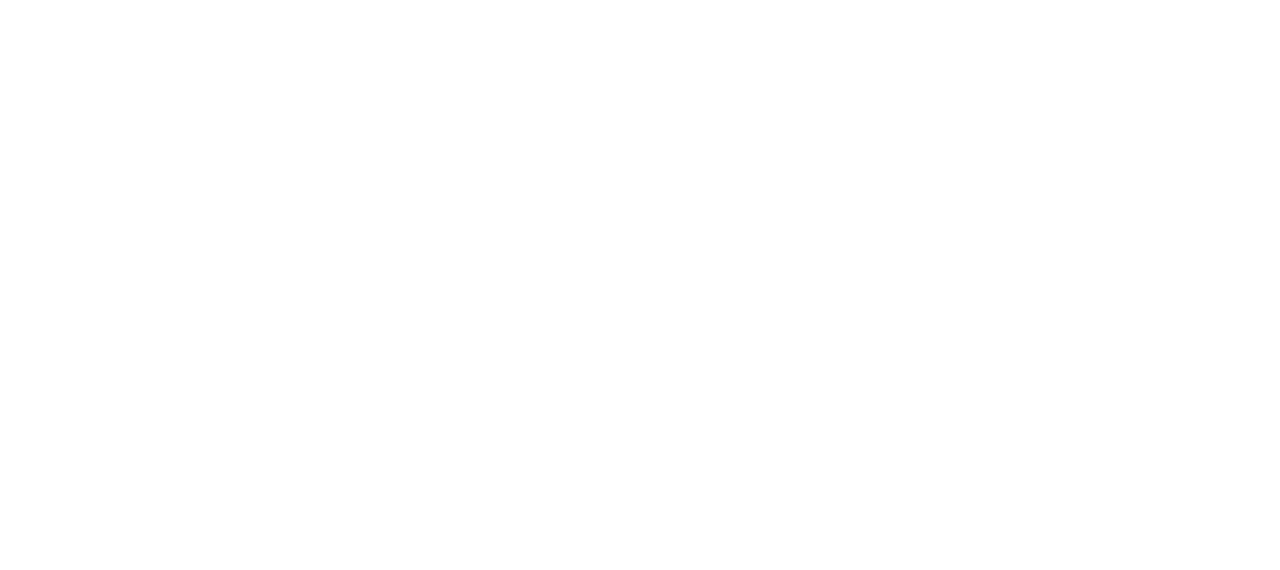
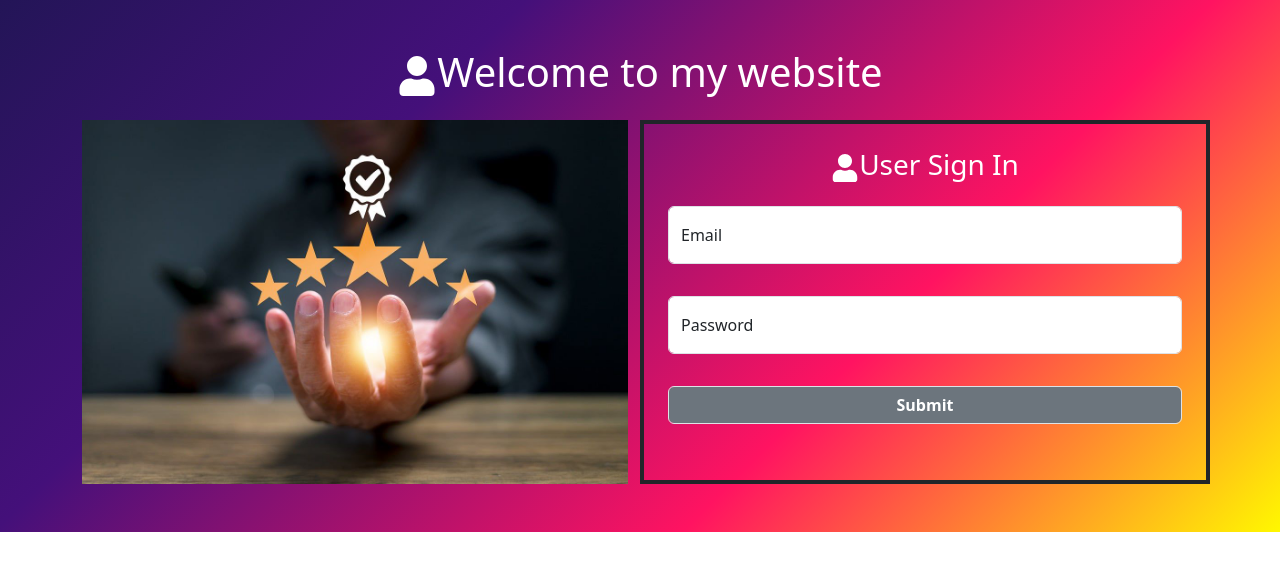
Before and after one commit to MEHULWAGHELA/project, a React (Create React App) app in the folder frontend/: page /signIn in a window 1280 px wide. Before the commit this address had no page. Shown: the top 570 px of the page. Built offline with nearby package versions, Linux system fonts and the light colour scheme.

Commit message:
sign-in token occur

```diff
--- a/frontend/package.json
+++ b/frontend/package.json
@@ -11,6 +11,7 @@
     "chart.js": "^4.3.3",
     "react": "^18.2.0",
     "react-chartjs-2": "^5.2.0",
+    "react-cookie": "^6.1.0",
     "react-dom": "^18.2.0",
     "react-hook-form": "^7.45.4",
     "react-icons": "^4.10.1",
--- a/frontend/src/App.js
+++ b/frontend/src/App.js
@@ -13,7 +13,7 @@
 import Orders from './components/pages/Orders';
 
 function App() {
-  let [isLogin, setIsLogin] = useState(true)
+  let [isLogin, setIsLogin] = useState(false)
   return (
     <div className="App">
       <Container fluid className='g-0'>
--- a/frontend/src/components/Login/SignIn.jsx
+++ b/frontend/src/components/Login/SignIn.jsx
@@ -1,8 +1,84 @@
-import React from 'react'
 import '../../styles/login/signin.scss'
+import React, { Fragment, useEffect, useState } from 'react'
+import { Col, Container, Form, FormGroup, input, Label, Row } from 'reactstrap'
+import { useForm } from 'react-hook-form';
+import { useDispatch, useSelector } from 'react-redux';
+import { FaUser } from 'react-icons/fa'
+import { signin } from '../../redux/action/signInAction';
+
 const SignIn = () => {
+  let state = useSelector((state) => state)
+  let dispatch = useDispatch()
+  const { register, handleSubmit, formState: { errors } } = useForm();
+
+  useEffect(() => {
+    console.log(state.signin)
+  }, [state])
+
+  const onSubmit = (data) => {
+    console.log(data)
+    dispatch(signin(data))
+  }
   return (
-    <div>SignIn</div>
+    <Fragment>
+      {console.log(state.signin)}
+      <Container fluid className='py-5 userForm'>
+        <Container>
+          <h1 className='text-center text-white mb-4'><FaUser /><span className='vertical-align-center'>Welcome to my website</span></h1>
+          <Row>
+            <Col xs={12} md={6}>
+              <div className='w-100'>
+                <img src={require("../../assets/images/Dashboard.jpg")} className='w-100' alt="" />
+              </div>
+            </Col>
+            <Col xs={12} md={6} className='p-4 border border-4 border-dark'>
+              <div className=''>
+                <h1 className='text-center text-white mb-4 fs-3'><FaUser /><span className='vertical-align-center'>User Sign In</span></h1>
+                <Form onSubmit={handleSubmit(onSubmit)}>
+                  <Row className='gx-4 gy-3'>
+                    <Col xs={12}>
+                      <FormGroup floating>
+                        <input
+                          id="email"
+                          name="email"
+                          placeholder="Email"
+                          type="email"
+                          className='form-control'
+                          {...register("email", { required: true })}
+                        />
+                        <Label for="email">
+                          Email
+                        </Label>
+                        {errors.email && <span className='text-warning'>This field is required</span>}
+                      </FormGroup>
+                    </Col>
+                    <Col xs={12} >
+                      <FormGroup floating>
+                        <input
+                          id="password"
+                          name="password"
+                          placeholder="password"
+                          type="number"
+                          className='form-control'
+                          {...register("password", { required: true })}
+                        />
+                        <Label for="password">
+                          Password
+                        </Label>
+                        {errors.password && <span className='text-warning'>This field is required</span>}
+                      </FormGroup>
+                    </Col>
+                  </Row>
+                  <div className='mt-3 '>
+                    <input type="submit" className='form-control bg-secondary fw-bold text-white' />
+                  </div>
+                </Form>
+              </div>
+            </Col>
+          </Row>
+        </Container>
+      </Container>
+    </Fragment>
   )
 }
 
--- a/frontend/src/components/Login/SignUp.jsx
+++ b/frontend/src/components/Login/SignUp.jsx
@@ -10,26 +10,23 @@
   let dispatch = useDispatch()
   const { register, handleSubmit, formState: { errors } } = useForm();
   const onSubmit = (data) => {
-    let formData = new FormData()
-    formData.append('address', data.userName)
-    formData.append('email', data.email)
-    formData.append('mobile', data.mobile)
-    formData.append('postalCode', data.postalCode)
-    formData.append('birthDate', data.birthDate)
-    formData.append('officeContact', data.officeContact)
-    formData.append('qualification', data.qualification)
-    formData.append('address', data.address)
-    formData.append('password', data.password)
-    formData.append('confirmPassword', data.confirmPassword)
-    formData.append('userName', data.gender)
-    formData.append('userImage', data.userImage)
-    formData.append('city', data.city)
-    formData.append('state', data.state)
-    formData.append('address', data.country)
-    for (let x of formData.entries()) {
-      console.log(x)
-    }
-    dispatch(setUserData(data))
+    let formdata = new FormData()
+    formdata.append('address', data.address)
+    formdata.append('email', data.email)
+    formdata.append('mobile', data.mobile)
+    formdata.append('postalCode', data.postalCode)
+    formdata.append('birthDate', data.birthDate)
+    formdata.append('officeContact', data.officeContact)
+    formdata.append('qualification', data.qualification)
+    formdata.append('gender', data.gender)
+    formdata.append('password', data.password)
+    formdata.append('confirmPassword', data.confirmPassword)
+    formdata.append('userName', data.userName)
+    formdata.append('userImage', data.userImage[0])
+    formdata.append('city', data.city)
+    formdata.append('state', data.state)
+    formdata.append('country', data.country)
+    dispatch(setUserData(formdata))
   }
   useEffect(() => {
     dispatch(getUserData())
@@ -37,6 +34,7 @@
 
   return (
     <Fragment>
+      {console.log(errors)}
       <Container fluid className='py-5 userForm'>
         <Container>
           <h1 className='text-center text-white mb-4'><FaUser /><span className='vertical-align-center'>User Sign Up</span></h1>
@@ -292,6 +290,7 @@
                             name="gender"
                             type="radio"
                             value='Male'
+                            {...register("gender")}
                           />
                           <Label for="male" className='text-white ms-1'>
                             Male
@@ -303,6 +302,7 @@
                             name="gender"
                             type="radio"
                             value='Female'
+                            {...register("gender")}
                           />
                           <Label for="female" className='text-white ms-1'>
                             Female
@@ -314,6 +314,7 @@
                             name="gender"
                             type="radio"
                             value='Trans'
+                            {...register("gender")}
                           />
                           <Label for="trans" className='text-white ms-1'>
                             Trans
--- /dev/null
+++ b/frontend/src/redux/action/signInAction.js
@@ -0,0 +1,8 @@
+import { SIGNIN } from "../type/type"
+
+export const signin = (data) => {
+    console.log("sign")
+    return (dispatch) => {
+        dispatch({ type: SIGNIN, obj: data })
+    }
+}
--- a/frontend/src/redux/reducer/profileReducer.js
+++ b/frontend/src/redux/reducer/profileReducer.js
@@ -12,7 +12,6 @@
                 console.log(err)
             })
     }
-    console.log(action)
     switch (action.type) {
         case GETPROFILE: {
             get()
--- a/frontend/src/redux/reducer/rootreducer.js
+++ b/frontend/src/redux/reducer/rootreducer.js
@@ -4,6 +4,7 @@
 import { cartReducer } from "./cartReducer";
 import { orderCompletedReducer } from "./orderCompletedReducer";
 import { userReducer } from "./userReducer";
+import { signinReducer } from "./signinReducer";
 
 export const rootReducer = combineReducers({
     user:userReducer,
@@ -11,4 +12,5 @@
     profile:profileReducer,
     cart:cartReducer,
     order:orderCompletedReducer,
+    signin:signinReducer
 })
--- /dev/null
+++ b/frontend/src/redux/reducer/signinReducer.js
@@ -0,0 +1,23 @@
+import axios from "axios"
+import { SIGNIN } from "../type/type"
+
+let defaultState = {
+    userData: []
+}
+export const signinReducer = (state = defaultState, action) => {
+    console.log(action)
+    switch (action.type) {
+        case SIGNIN: {
+            axios.post('http://localhost:7000/api/user/login', action.obj).then((res) => {
+                return ({
+                    userData: [123],
+                    response: "res"
+                })
+            }).catch((err) => {
+                console.log(err)
+            })
+        }
+
+        default: return state
+    }
+}
--- a/frontend/src/redux/reducer/userReducer.js
+++ b/frontend/src/redux/reducer/userReducer.js
@@ -19,8 +19,6 @@
             console.log(err)
         })
     }
-    console.log(action)
-    console.log("hello")
     switch (action.type) {
         case USERGET: {
             getApi()
--- a/frontend/src/redux/type/type.js
+++ b/frontend/src/redux/type/type.js
@@ -15,3 +15,6 @@
 /* Sign Up */
 export const USERGET = 'USERGET'
 export const USERSET = 'USERSET'
+
+/* Sign Up */
+export const SIGNIN = 'SIGNIN'
```
Also changed, not shown: 3 other files (tests, documents, lock files or other folders).
